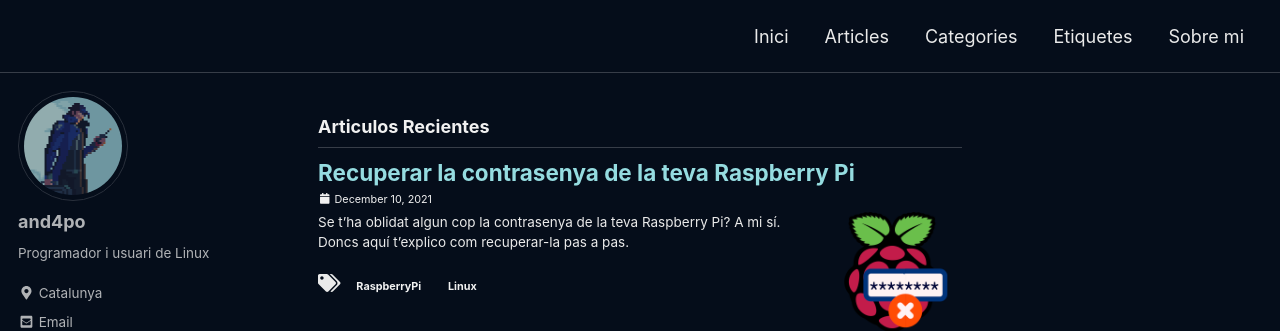
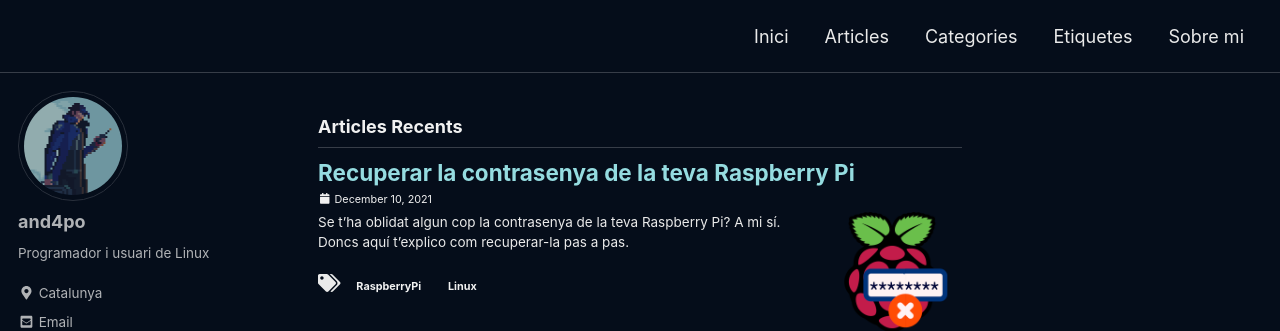
Before and after one commit to and4po/and4po.github.io, a Jekyll site: the page built from index.html, in a window 1280 px wide. Shown: the top 331 px of the page. Built offline with Jekyll 4.4.1, drawn with Linux system fonts in a browser that asks for light colours; cached includes are drawn as plain includes; a script that is not in the unit is left out; the list of posts is cut into pages by our own code.

Commit message:
Update home.html

```diff
--- a/_layouts/home.html
+++ b/_layouts/home.html
@@ -4,7 +4,7 @@
 
 {{ content }}
 
-<h3 class="archive__subtitle">{{ site.data.ui-text[site.locale].recent_posts | default: "Articulos Recientes" }}</h3>
+<h3 class="archive__subtitle">{{ site.data.ui-text[site.locale].recent_posts | default: "Articles Recents" }}</h3>
 
 {% for post in paginator.posts %}
   {% include archive-single.html %}
```
